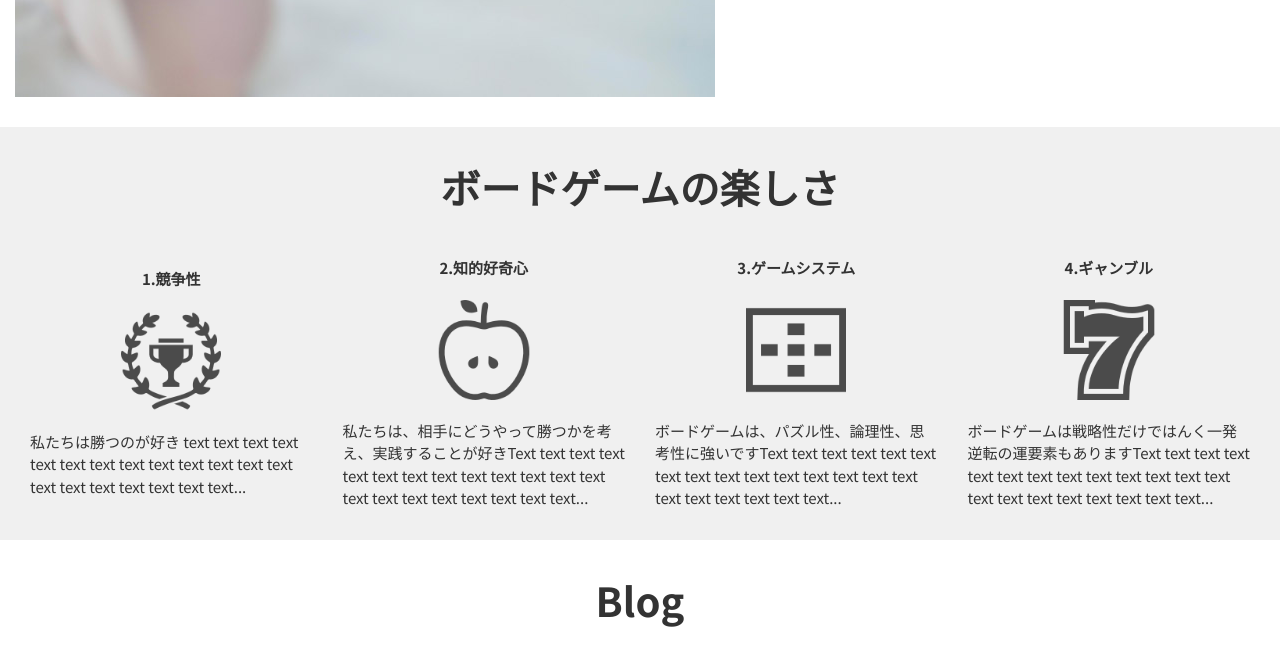
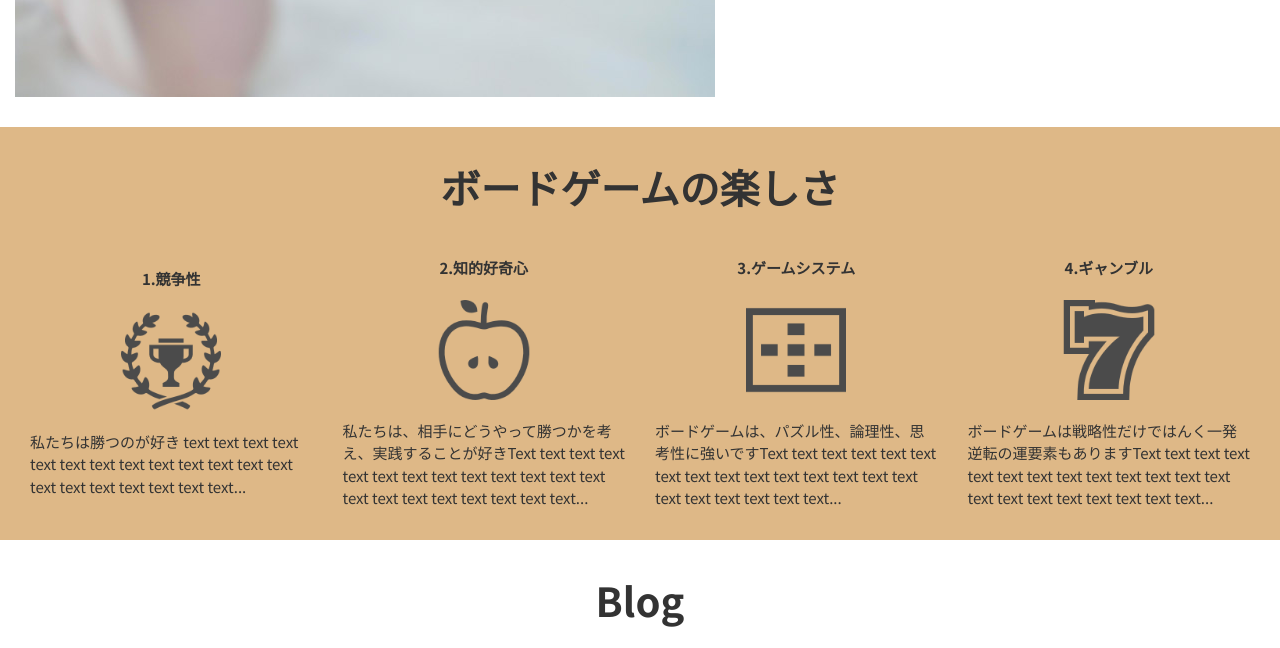
Before and after one commit to conpota03/SiiD-W2_-Homework, a plain HTML site: page index.html in a window 1280 px wide. Shown: the part 1300-1948 px from the top of the page. Drawn offline with Linux system fonts and the light colour scheme; no server answers.

Commit message:
section-secoundayの背景色をburlywoodに変更

```diff
--- a/assets/css/style.css
+++ b/assets/css/style.css
@@ -67,7 +67,7 @@ section
 }
 
 .section.section-secounday {
-  background: hsl(0, 0%, 94%);
+  background: burlywood;
 }
 
 .section-headline {
```
